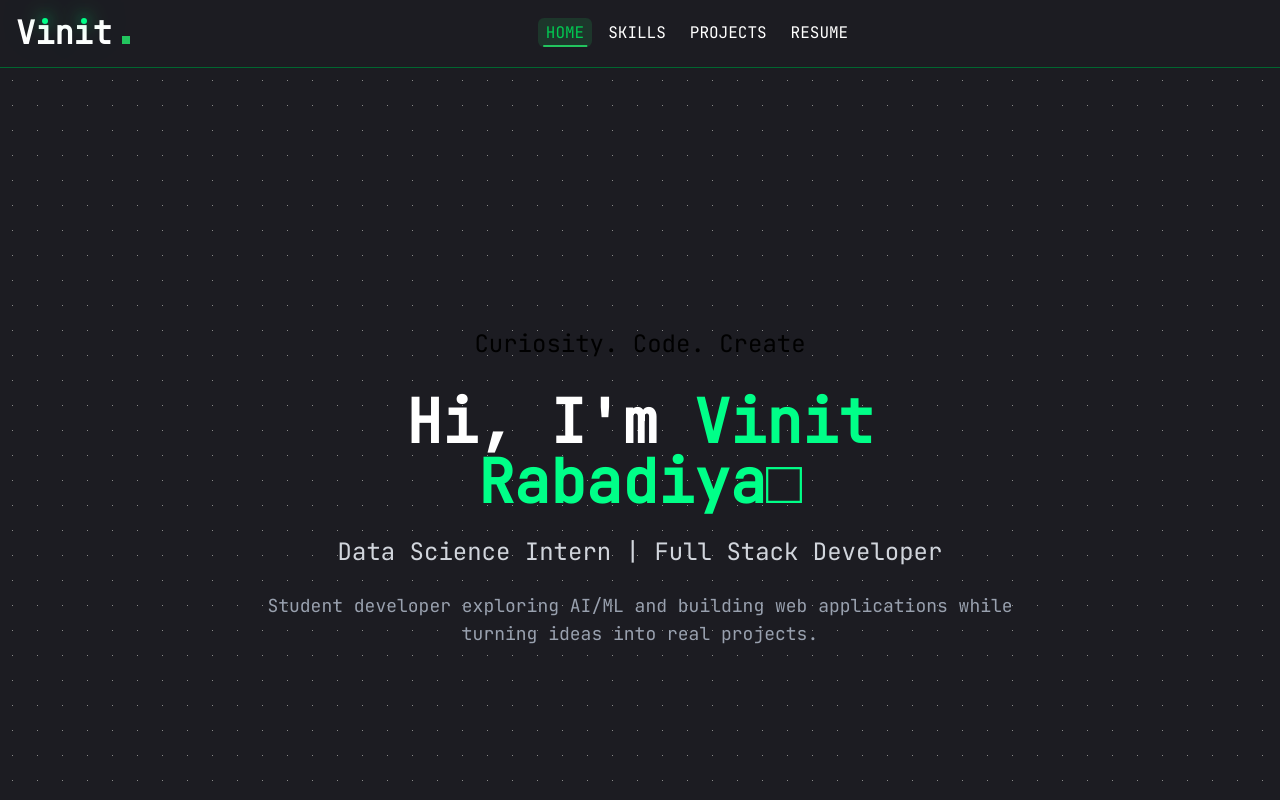
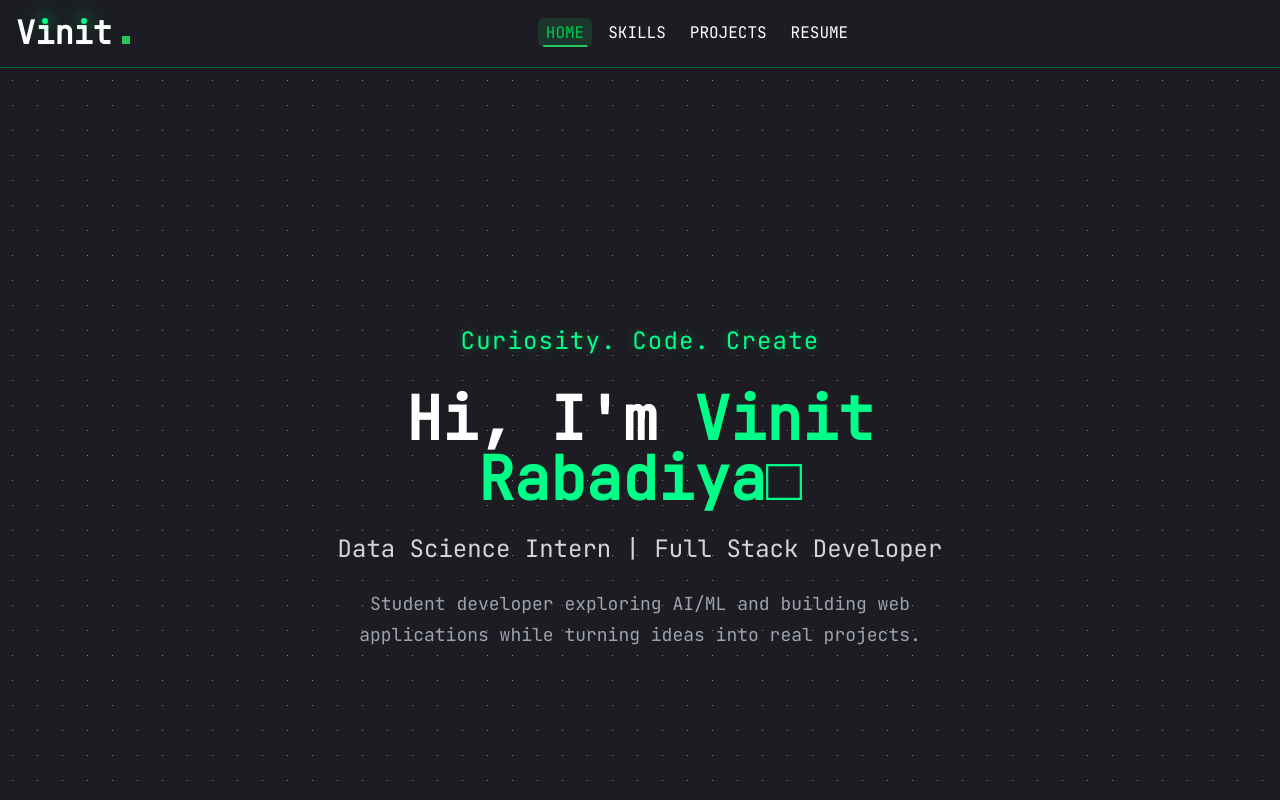
Before and after one commit to Vinit-Rabadiya/Portfolio, a React (Vite) app in the folder personalPortfolio/: page / in a window 1280 px wide. Shown: the top 800 px of the page. Built offline with nearby package versions, Linux system fonts and the light colour scheme.

Commit message:
added typing effect to description

```diff
--- a/personalPortfolio/src/pages/Home/Home.css
+++ b/personalPortfolio/src/pages/Home/Home.css
@@ -1,3 +1,42 @@
-.hero-content {
+/* Font family for entire home page */
+.home-container {
   font-family: var(--font);
 }
+
+/* Hero Tagline - Small intro at top */
+.hero-tagline {
+  color: #00ff88;
+  text-shadow: 0 0 10px rgba(0, 255, 136, 0.3);
+  letter-spacing: 0.05em;
+  font-weight: 500;
+}
+
+/* Hero Description */
+.hero-description {
+  color: #9ca3af;
+  line-height: 1.7;
+  max-width: 42rem;
+  margin-left: auto;
+  margin-right: auto;
+}
+
+/* Optional: Add subtle animation on page load */
+.hero-content {
+  animation: fadeIn 1s ease-in;
+}
+
+@keyframes fadeIn {
+  from {
+    opacity: 0;
+    transform: translateY(20px);
+  }
+  to {
+    opacity: 1;
+    transform: translateY(0);
+  }
+}
+
+/* Optional: Make name and square unselectable */
+.hero-content h1 {
+  user-select: none;
+}
--- a/personalPortfolio/src/pages/Home/Home.jsx
+++ b/personalPortfolio/src/pages/Home/Home.jsx
@@ -1,7 +1,24 @@
-import React from "react";
+import React, { use } from "react";
+import { useState, useEffect } from "react";
 import "./Home.css";
 
 function Home() {
+  const [displayText, setDisplayText] = useState("");
+  const fullText =
+    "Student developer exploring AI/ML and building web applications while turning ideas into real projects.";
+  useEffect(() => {
+    let index = 0;
+    const timer = setInterval(() => {
+      if (index <= fullText.length) {
+        setDisplayText(fullText.slice(0, index));
+        index++;
+      } else {
+        clearInterval(timer);
+      }
+    }, 50); // Speed: 30ms per character (adjust for faster/slower)
+
+    return () => clearInterval(timer);
+  }, []);
   return (
     <>
       <div className="home-container">
@@ -22,8 +39,7 @@ function Home() {
               Data Science Intern | Full Stack Developer
             </h2>
             <p className="hero-description text-base md:text-lg text-gray-400">
-              Student developer exploring AI/ML and building web applications
-              while turning ideas into real projects.
+              {displayText}
             </p>
           </div>
         </section>
```
